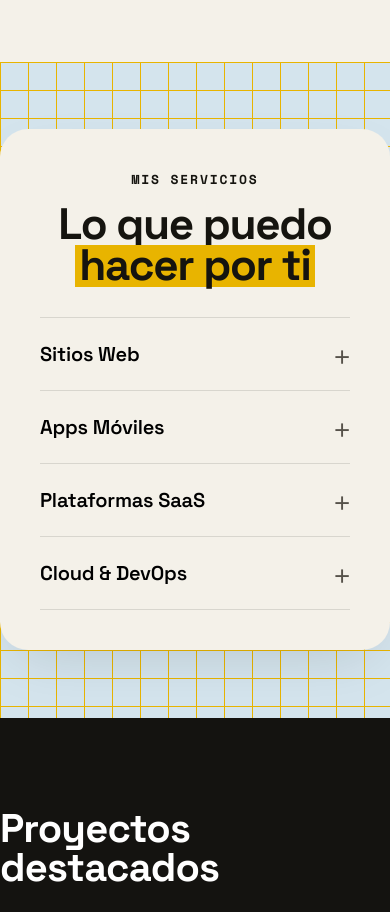
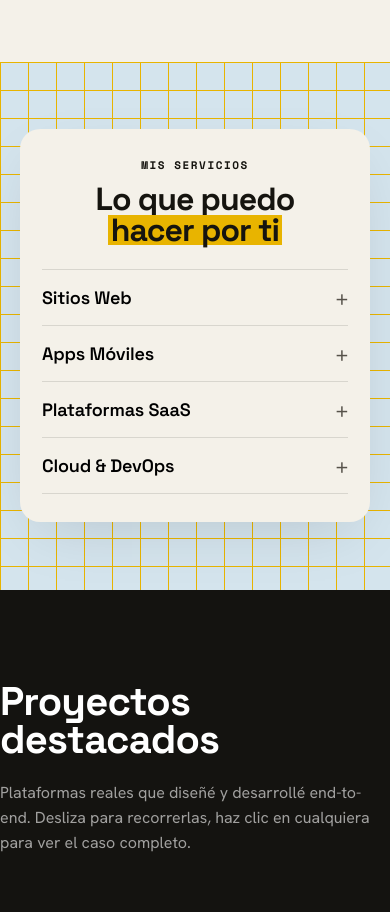
Before and after one commit to tonnyprado/portfolio-tony, a React (Vite) app: page / in a window 390 px wide. Shown: the part 1760-2672 px from the top of the page. Built offline with nearby package versions, Linux system fonts and the light colour scheme.

Commit message:
chore: reduce panel services

```diff
--- a/src/index.css
+++ b/src/index.css
@@ -852,13 +852,37 @@ img { display: block; max-width: 100%; }
   /* Services responsive */
   .services-card {
     grid-template-columns: 1fr;
-    gap: 30px;
+    gap: 24px;
+    padding: 28px 22px;
+    border-radius: 20px;
+    margin: 0 20px;
+    max-width: calc(100% - 40px);
   }
   .services-left {
     text-align: center;
   }
   .services-label {
-    margin-bottom: 14px;
+    margin-bottom: 10px;
+    font-size: 11px;
+  }
+  .services-title {
+    font-size: 32px;
+  }
+  .service-header {
+    padding: 16px 0;
+  }
+  .service-name {
+    font-size: 18px;
+  }
+  .service-toggle {
+    font-size: 22px;
+  }
+  .service-content p {
+    font-size: 14px;
+  }
+  .service-tags .tag {
+    font-size: 11px;
+    padding: 4px 10px;
   }
   .skills-grid { grid-template-columns: 1fr 1fr; }
   .contact-grid { grid-template-columns: 1fr; }
```
